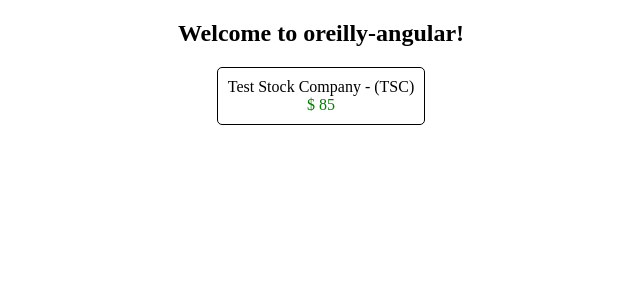
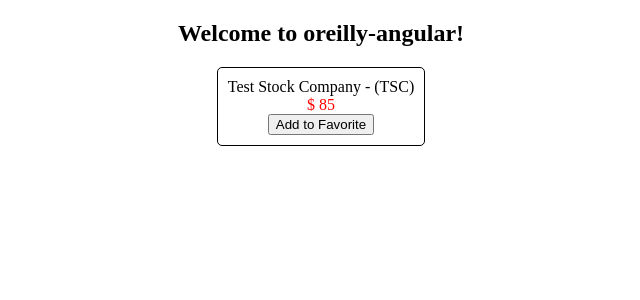
Before and after one commit to WengWeiHsiang/oreilly_angular, an Angular app: page / in a window 1280 px wide. Shown: the top 300 px of the page, without its empty margins (319-959 px from the left). Built offline with nearby package versions, Linux system fonts and the light colour scheme.

Commit message:
新增一個model/stock, 將股票資訊改以class方式改寫

```diff
--- /dev/null
+++ b/src/app/model/stock.ts
@@ -0,0 +1,15 @@
+export class Stock {
+
+  favorite: boolean = false;
+
+  constructor(
+    public name: string,
+    public code: string,
+    public price: number,
+    public previousPrice: number,
+  ) { }
+
+  isPositiveChange(): boolean {
+    return this.price >= this.previousPrice;
+  }
+}
--- a/src/app/stock/stock-item/stock-item.component.html
+++ b/src/app/stock/stock-item/stock-item.component.html
@@ -1,8 +1,11 @@
 <div class="stock-container">
   <div class="name">
-    {{name}} - ({{code}})
+    {{stock.name}} - ({{stock.code}})
   </div>
-  <div class="price" [class]="positiveChang?'positive':'negative'">
-    $ {{price}}
+  <div class="price" [class]="stock.isPositiveChange()?'positive':'negative'">
+    $ {{stock.price}}
   </div>
+  <button (click)="toggleFavorite($event)" [disabled]="stock.favorite">
+    Add to Favorite
+  </button>
 </div>
--- a/src/app/stock/stock-item/stock-item.component.ts
+++ b/src/app/stock/stock-item/stock-item.component.ts
@@ -1,4 +1,6 @@
+import { Stock } from './../../model/stock';
 import { Component, OnInit } from '@angular/core';
+
 
 @Component({
   selector: 'app-stock-item',
@@ -7,20 +9,17 @@ import { Component, OnInit } from '@angular/core';
 })
 export class StockItemComponent implements OnInit {
 
-  public name: string;
-  public code: string;
-  public price: number;
-  public previousPrice: number;
-  public positiveChang: boolean;
+  public stock: Stock;
 
   constructor() { }
 
   ngOnInit() {
-    this.name = 'Test Stock Company';
-    this.code = 'TSC';
-    this.price = 85;
-    this.previousPrice = 90;
-    this.positiveChang = this.price >= this.previousPrice;
+    this.stock = new Stock('Test Stock Company', 'TSC', 85, 80);
+  }
+
+  toggleFavorite(event) {
+    console.log('We are toggling the favorite state for this stock', event);
+    this.stock.favorite = !this.stock.favorite;
   }
 
 }
```
